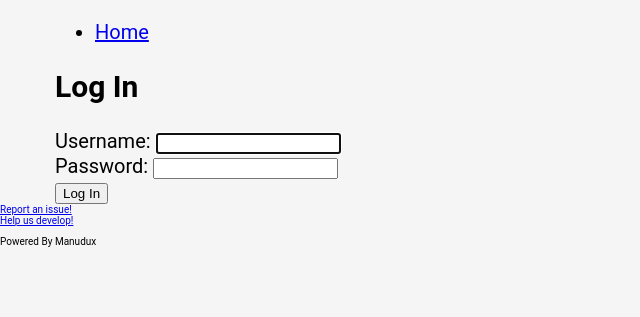
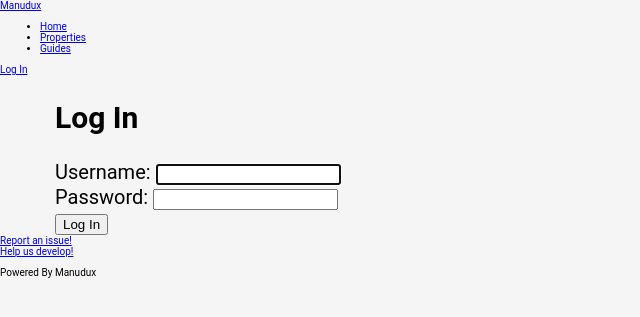
Before and after one commit to JonneSaloranta/manudux, a Django app: page /accounts/login/ in a window 1280 px wide. Shown: the top 317 px of the page, without its empty margins (0-640 px from the left). Run offline with Django 5.2, Linux system fonts and the light colour scheme; parts of the project's set-up code (start-up, migrations or seed data) failed here and were passed over.

Commit message:
chore: update navbar

```diff
--- a/templates/manudux/navbar.html
+++ b/templates/manudux/navbar.html
@@ -1,9 +1,31 @@
-<div class="container">
+{% load i18n %}
+{% load static %}
+
+<div class="navbar">
     <nav>
-        <ul>
-            <li><a href="{% url 'manudux:index' %}">Home</a></li>
-            {# <li><a href="{% url 'manudux:about' %}">About</a></li> #}
-            {# <li><a href="{% url 'manudux:contact' %}">Contact</a></li> #}
+        <div class="nav-logo">
+            <a href="{% url 'manudux:index' %}">Manudux</a>
+        </div>
+
+        <ul class="nav-links">
+            <li><a href="{% url 'manudux:index' %}">{% trans "Home" %}</a></li>
+            <li><a href="{% url 'manudux:properties' %}">{% trans "Properties" %}</a></li>
+            <li><a href="#">{% trans "Guides" %}</a></li>
         </ul>
+
+        <div class="nav-user">
+            {% if user.is_authenticated %}
+            {% if user.is_staff %}
+            <a href="{% url 'admin:index' %}" class="admin-link">{% trans "Admin Dashboard" %}</a>
+            {% endif %}
+            <span class="user-name">Hi, {{ user.username }}!</span>
+            <form action="{% url 'logout' %}" method="post">
+                {% csrf_token %}
+                <button type="submit" class="logout-btn">Log Out</button>
+            </form>
+            {% else %}
+            <a href="{% url 'login' %}" class="login-btn">Log In</a>
+            {% endif %}
+        </div>
     </nav>
 </div>
```
